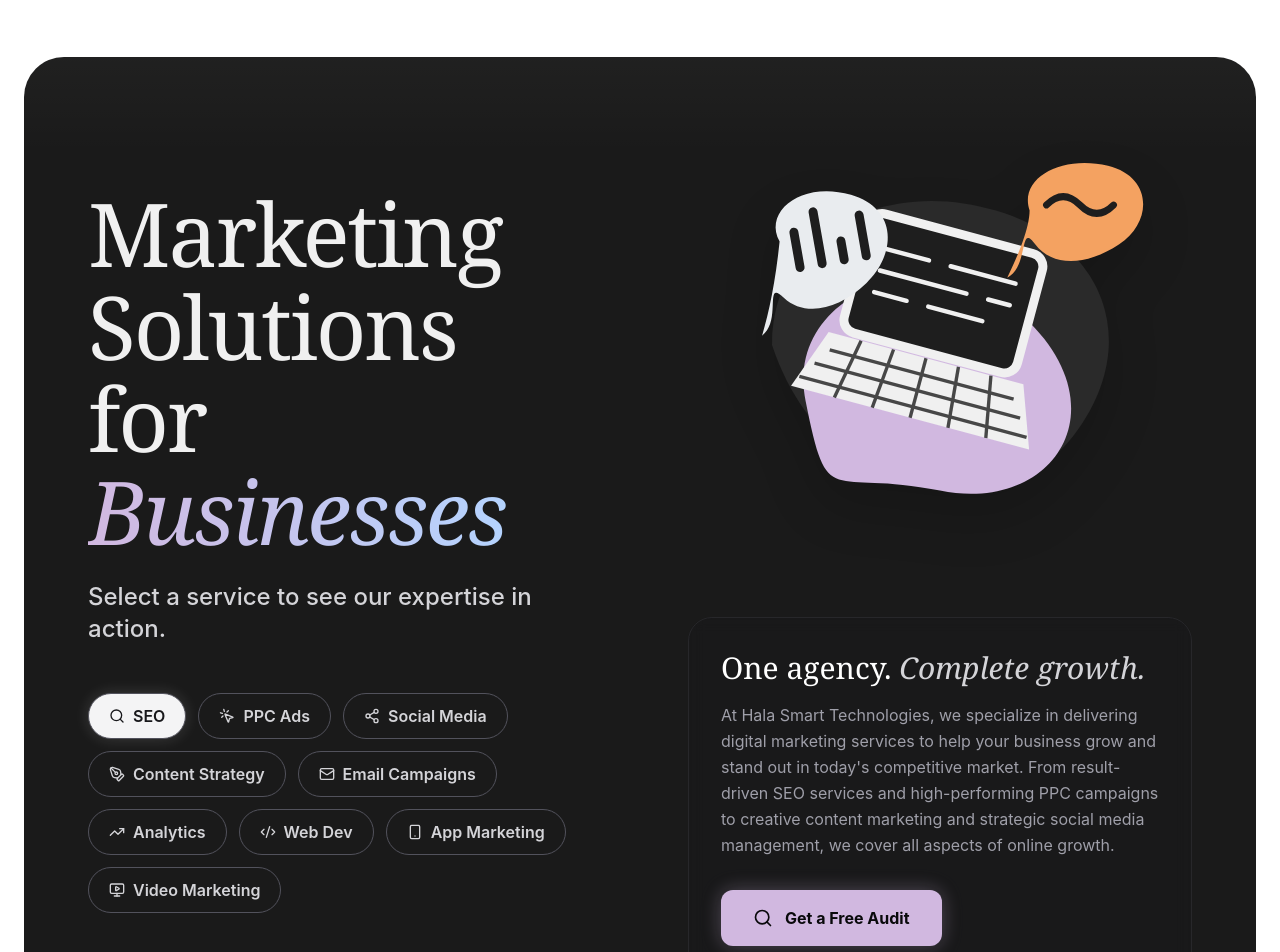
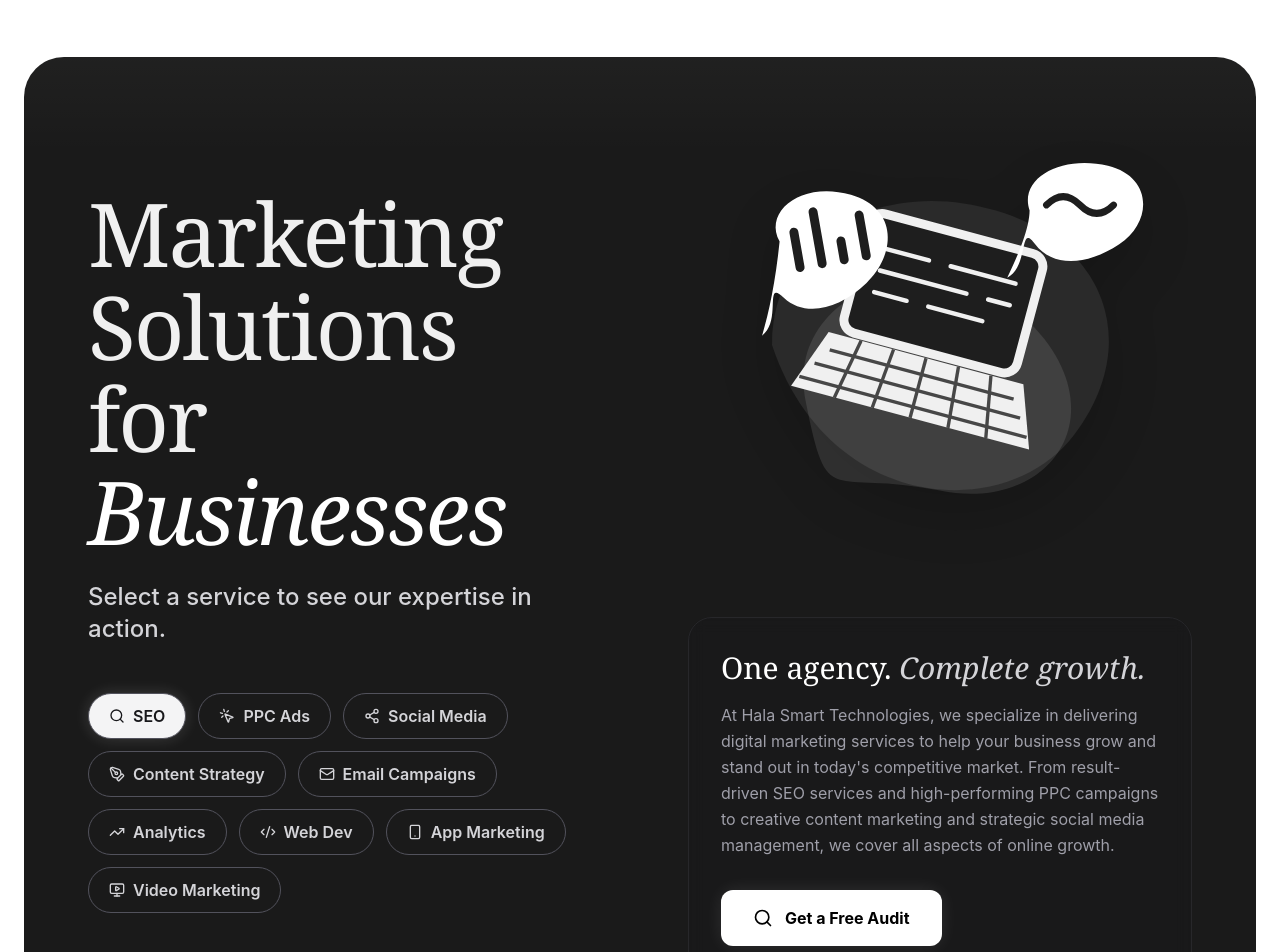
Before and after one commit to iamsaifaii/hala, a Next.js app: page / in a window 1280 px wide. Shown: the part 700-1652 px from the top of the page. Built offline with nearby package versions, Linux system fonts and the light colour scheme.

Commit message:
Convert MarketingSolutions section to strictly black and white theme

```diff
--- a/src/components/MarketingSolutions/MarketingSolutions.tsx
+++ b/src/components/MarketingSolutions/MarketingSolutions.tsx
@@ -29,7 +29,7 @@ export default function MarketingSolutions() {
         <div className="flex flex-col z-10">
           <h2 className="font-serif text-5xl sm:text-6xl md:text-7xl lg:text-[5.5rem] leading-[1.05] tracking-tight text-[#f0f0f0] mb-6">
             Marketing Solutions <br className="hidden md:block" />
-            for <span className="text-transparent bg-clip-text bg-gradient-to-r from-[#d1b8e0] to-[#b3d4ff] italic pr-4">Businesses</span>
+            for <span className="text-white italic pr-4">Businesses</span>
           </h2>
           <p className="text-xl md:text-2xl text-zinc-300 font-medium mb-12">
             Select a service to see our expertise in action.
@@ -68,7 +68,7 @@ export default function MarketingSolutions() {
             <svg viewBox="0 0 400 400" className="w-full h-full drop-shadow-2xl">
               {/* Decorative blob backgrounds */}
               <path d="M 50 200 C 50 100, 150 50, 250 80 C 350 110, 380 200, 320 280 C 260 360, 100 350, 50 200 Z" fill="#2a2a2a" />
-              <path d="M 80 250 C 60 150, 200 100, 280 180 C 360 260, 300 350, 200 330 C 100 310, 100 350, 80 250 Z" fill="#d1b8e0" />
+              <path d="M 80 250 C 60 150, 200 100, 280 180 C 360 260, 300 350, 200 330 C 100 310, 100 350, 80 250 Z" fill="#ffffff" opacity="0.1" />
 
               {/* Stylized Laptop/Dashboard */}
               <g transform="translate(140, 80) rotate(15)">
@@ -99,13 +99,13 @@ export default function MarketingSolutions() {
 
               {/* Floating "Growth" Bubble */}
               <g transform="translate(280, 50)">
-                <path d="M 0 30 C -10 0, 30 -20, 70 -10 C 110 0, 110 40, 80 60 C 50 80, 20 80, 5 60 C -10 40, 0 80, -20 90 C -10 70, 0 45, 0 30 Z" fill="#f4a261" />
+                <path d="M 0 30 C -10 0, 30 -20, 70 -10 C 110 0, 110 40, 80 60 C 50 80, 20 80, 5 60 C -10 40, 0 80, -20 90 C -10 70, 0 45, 0 30 Z" fill="#ffffff" />
                 <path d="M 15 25 Q 30 10 45 25 T 75 25" fill="none" stroke="#1e1e1e" strokeWidth="6" strokeLinecap="round" />
               </g>
 
               {/* Floating Analytics Bubble */}
               <g transform="translate(40, 70) rotate(-10)">
-                <path d="M 10 40 C 0 10, 40 -10, 80 10 C 120 30, 110 70, 80 90 C 50 110, 20 110, 5 90 C -10 70, 0 110, -20 120 C -10 100, 0 75, 10 40 Z" fill="#e9ecef" />
+                <path d="M 10 40 C 0 10, 40 -10, 80 10 C 120 30, 110 70, 80 90 C 50 110, 20 110, 5 90 C -10 70, 0 110, -20 120 C -10 100, 0 75, 10 40 Z" fill="#ffffff" />
                 <rect x="20" y="30" width="8" height="40" rx="4" fill="#1e1e1e" />
                 <rect x="40" y="15" width="8" height="55" rx="4" fill="#1e1e1e" />
                 <rect x="60" y="45" width="8" height="25" rx="4" fill="#1e1e1e" />
@@ -122,7 +122,7 @@ export default function MarketingSolutions() {
             <p className="text-zinc-400 leading-relaxed mb-8">
               At Hala Smart Technologies, we specialize in delivering digital marketing services to help your business grow and stand out in today's competitive market. From result-driven SEO services and high-performing PPC campaigns to creative content marketing and strategic social media management, we cover all aspects of online growth.
             </p>
-            <button className="flex items-center justify-center gap-3 w-full sm:w-auto bg-[#d1b8e0] text-zinc-950 font-bold py-4 px-8 rounded-xl hover:bg-white transition-colors self-start shadow-[0_0_20px_rgba(209,184,224,0.3)]">
+            <button className="flex items-center justify-center gap-3 w-full sm:w-auto bg-white text-black font-bold py-4 px-8 rounded-xl hover:bg-zinc-200 transition-colors self-start shadow-[0_0_20px_rgba(255,255,255,0.1)]">
               <Search className="w-5 h-5" />
               Get a Free Audit
             </button>
```
